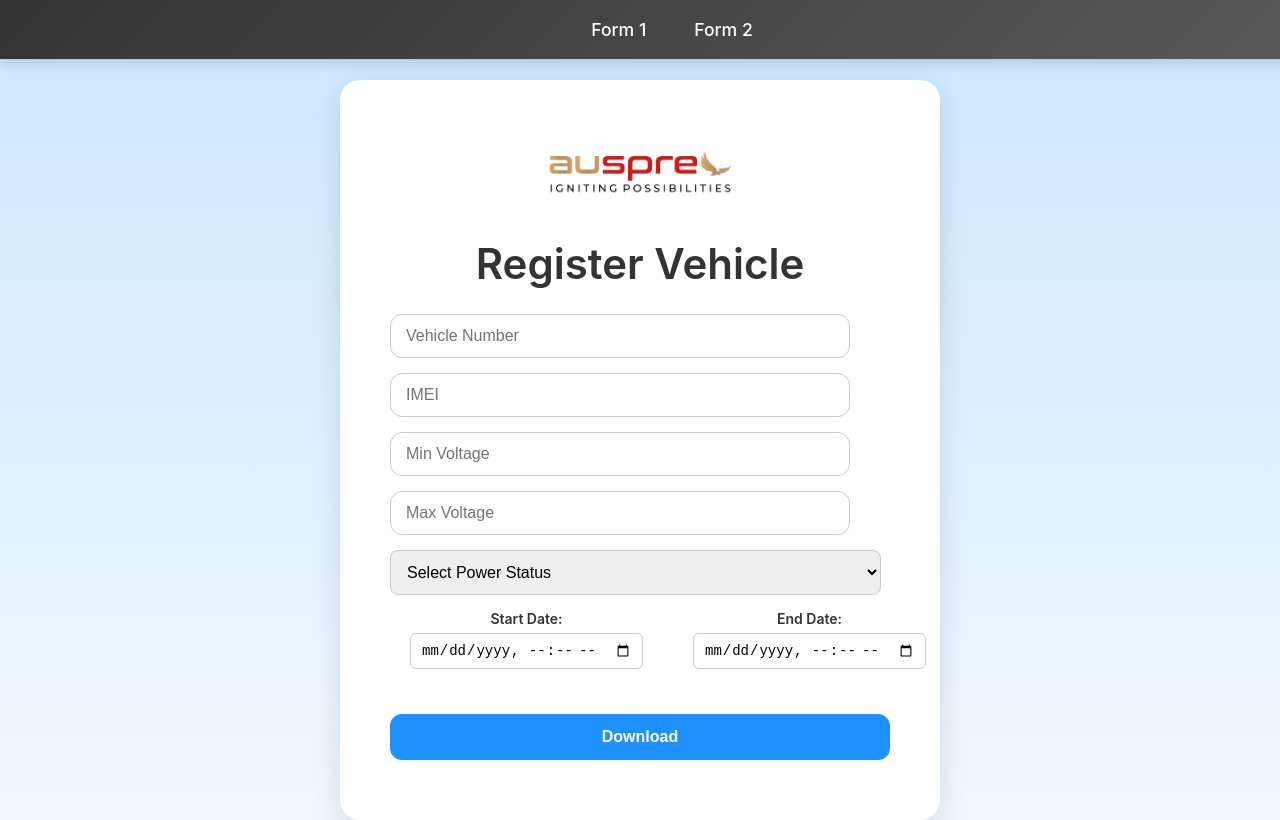
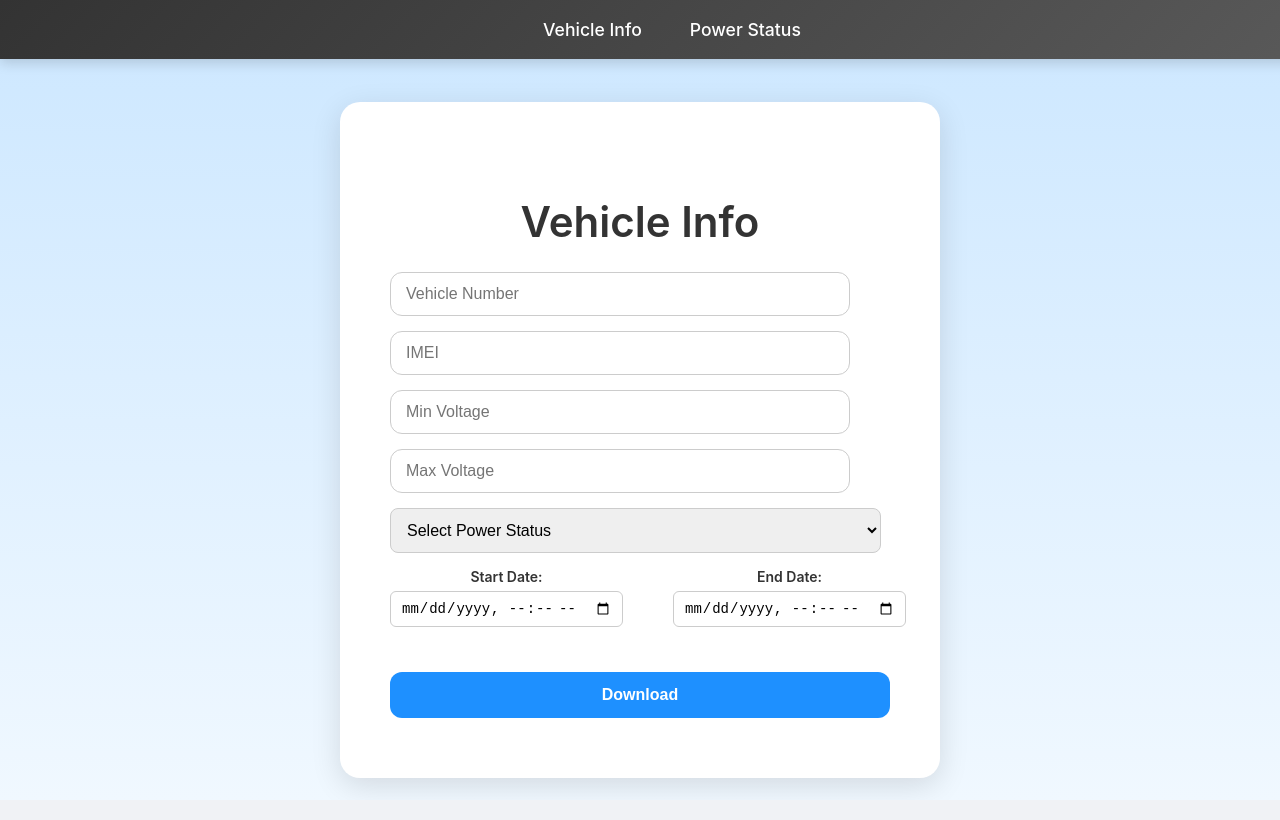
Before and after one commit to Shaxtan/iot-form, a React (Vite) app: page / in a window 1280 px wide. Built offline with nearby package versions, Linux system fonts and the light colour scheme.

Commit message:
Updated code

```diff
--- a/src/App.jsx
+++ b/src/App.jsx
@@ -1,8 +1,8 @@
-import React from 'react';
-import { BrowserRouter as Router, Routes, Route, Link } from 'react-router-dom';
-import Form1 from '../src/Components/Form1';
-import Form2 from '../src/Components/Form2';
-import './App.css';
+import React from "react";
+import { BrowserRouter as Router, Routes, Route, Link } from "react-router-dom";
+import Form1 from "./Components/VehicleInfoPage";
+import Form2 from "./Components/PowerStatus";
+import "./App.css";
 
 function App() {
   return (
@@ -10,18 +10,18 @@ function App() {
       <nav className="navbar">
         <ul className="nav-links">
           <li>
-            <Link to="/form1">Form 1</Link>
+            <Link to="/vehicleinfo">Vehicle Info</Link>
           </li>
           <li>
-            <Link to="/form2">Form 2</Link>
+            <Link to="/powerstatus">Power Status</Link>
           </li>
         </ul>
       </nav>
       {/* Add a new div with a class for styling */}
       <div className="content-wrapper">
         <Routes>
-          <Route path="/form1" element={<Form1 />} />
-          <Route path="/form2" element={<Form2 />} />
+          <Route path="/vehicleinfo" element={<Form1 />} />
+          <Route path="/powerstatus" element={<Form2 />} />
           <Route path="/" element={<Form1 />} />
         </Routes>
       </div>
--- a/src/Components/Form2.jsx
+++ b/src/Components/PowerStatus.jsx
@@ -2,7 +2,7 @@ import { useState } from "react";
 import "../Components/VehicleForm.css"; // Reuse the same CSS for consistent styling
 import vehicleIcon from "../assets/logo.jpg";
 
-export default function Form2() {
+export default function PowerStatus() {
   const [formData, setFormData] = useState({
     vehicleNumber: "",
     imei: "",
@@ -103,14 +103,14 @@ export default function Form2() {
       imei: formData.imei,
       vehnum: formData.vehicleNumber,
       powStatus: formData.powStatus || "",
-      minLoad: Number(formData.minVoltage),
-      maxLoad: Number(formData.maxVoltage),
+      // minLoad: Number(formData.minVoltage) === 0 ? null : Number(formData.minVoltage),
+      // maxLoad: Number(formData.maxVoltage) === 0 ? null : Number(formData.maxVoltage),
       startDate: new Date(formData.startDate).toISOString(),
       endDate: new Date(formData.endDate).toISOString(),
     };
 
     try {
-      const res = await fetch("http://103.20.214.173:8080/core/vehicle-info", {
+      const res = await fetch("http://103.20.214.173:8080/core/power-status", {
         method: "POST",
         headers: { "Content-Type": "application/json", accept: "*/*" },
         body: JSON.stringify(payload),
@@ -133,10 +133,10 @@ export default function Form2() {
   return (
     <div className="form-container">
       <div className="form-card">
-        <div className="form-icon">
+        {/* <div className="form-icon">
           <img src={vehicleIcon} alt="Vehicle Icon" className="icon-image" />
-        </div>
-        <h2 className="form-title">Form 2: Vehicle Information</h2>
+        </div> */}
+        <h2 className="form-title">Power Status</h2>
         <form onSubmit={handleSubmit}>
           <div className="form-field-group">
             <input
@@ -153,13 +153,13 @@ export default function Form2() {
               onChange={handleChange}
               placeholder="IMEI"
             />
-            <input
+            {/* <input
               type="number"
               name="minVoltage"
               value={formData.minVoltage}
               onChange={handleChange}
               placeholder="Min Voltage"
-              required
+              // required
             />
             <input
               type="number"
@@ -167,8 +167,8 @@ export default function Form2() {
               value={formData.maxVoltage}
               onChange={handleChange}
               placeholder="Max Voltage"
-              required
-            />
+              // required
+            /> */}
             <select
               name="powStatus"
               value={formData.powStatus || ""}
@@ -193,7 +193,7 @@ export default function Form2() {
                 display: "flex",
                 gap: "50px",
                 marginBottom: "20px",
-                marginLeft: "20px",
+                marginLeft: "0px",
               }}
             >
               <label
--- a/src/Components/Form1.jsx
+++ b/src/Components/VehicleInfoPage.jsx
@@ -133,10 +133,10 @@ export default function VehicleForm() {
   return (
     <div className="form-container">
       <div className="form-card">
-        <div className="form-icon">
+        {/* <div className="form-icon">
           <img src={vehicleIcon} alt="Vehicle Icon" className="icon-image" />
-        </div>
-        <h2 className="form-title">Register Vehicle</h2>
+        </div> */}
+        <h2 className="form-title">Vehicle Info</h2>
         <form onSubmit={handleSubmit}>
           <div className="form-field-group">
             <input
@@ -178,8 +178,8 @@ export default function VehicleForm() {
               onChange={handleChange}
               style={{
                 width: "491px",
-    padding: "10px 12px",   // increases inner spacing vertically
-    height: "45px",          // sets explicit height
+                padding: "10px 12px", // increases inner spacing vertically
+                height: "45px", // sets explicit height
                 fontSize: "16px",
                 borderRadius: "8px",
                 border: "1px solid #ccc",
@@ -191,8 +191,14 @@ export default function VehicleForm() {
               <option value="false">False</option>
             </select>
 
-
-            <div style={{ display: "flex", gap: "50px", marginBottom: "20px" , marginLeft: "20px"}}>
+            <div
+              style={{
+                display: "flex",
+                gap: "50px",
+                marginBottom: "20px",
+                marginLeft: "0px",
+              }}
+            >
               <label
                 style={{
                   display: "flex",
```
Lines whose indentation alone changed are shown as unchanged.
